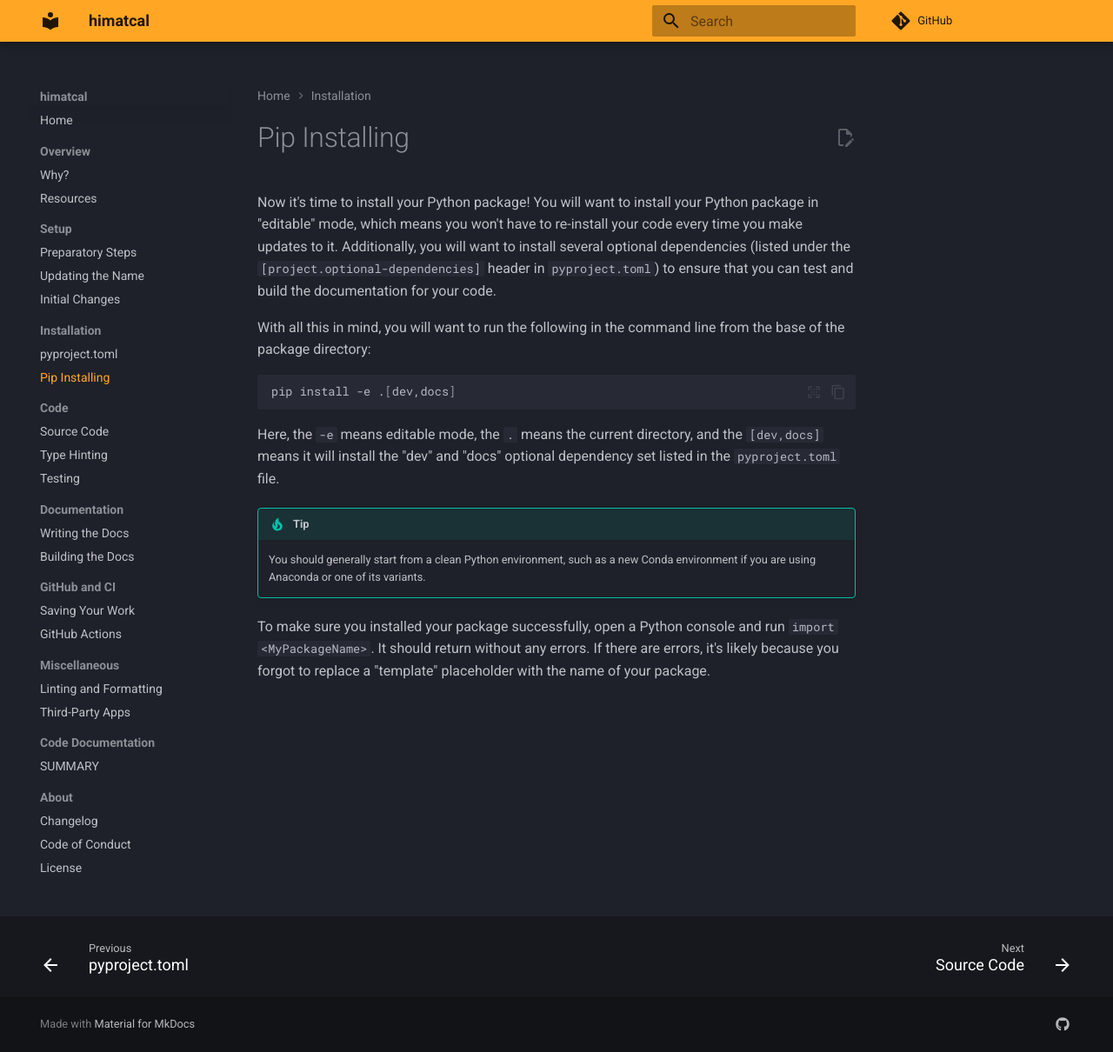
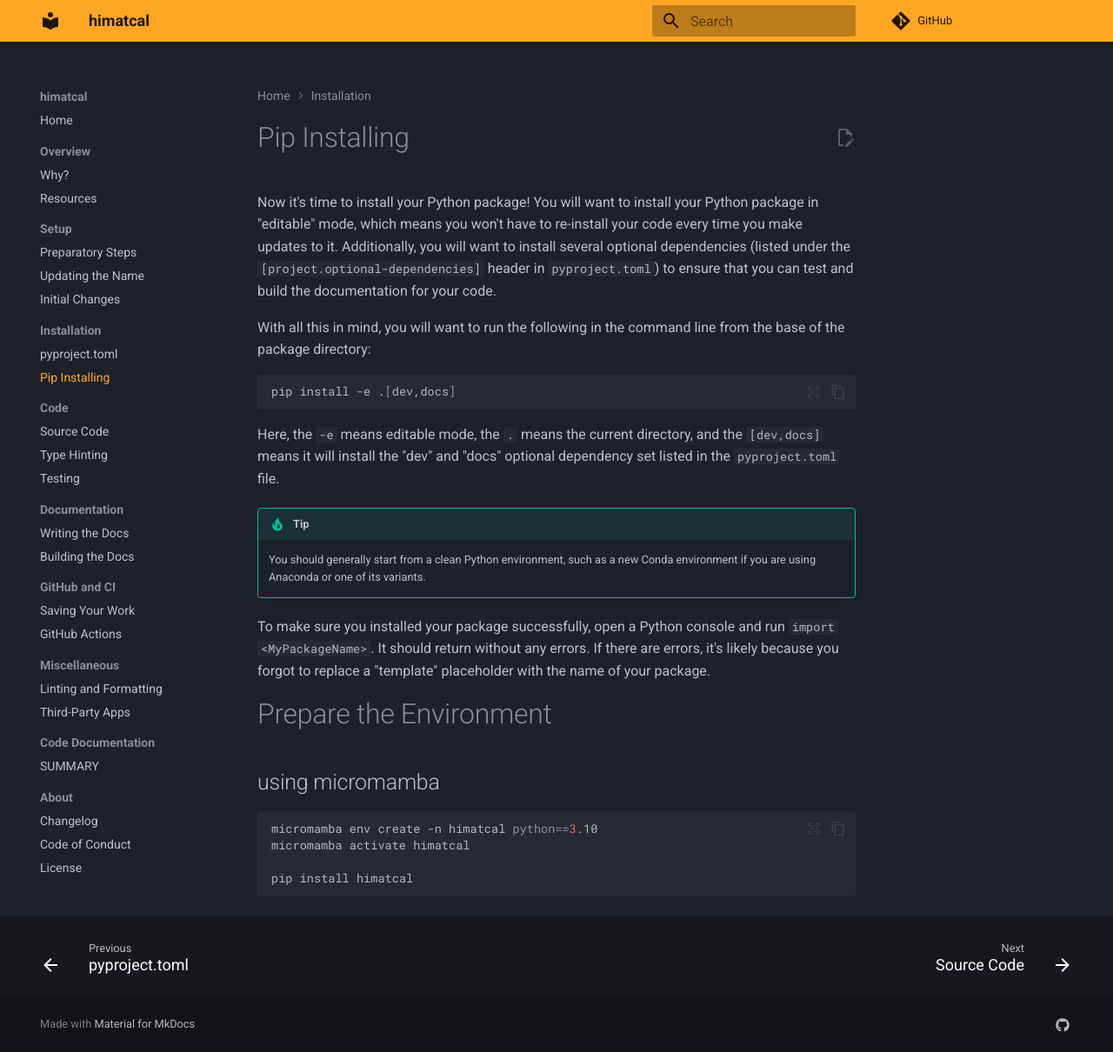
Before and after one commit to CCSun21/himatcal, an MkDocs documentation site: the page built from docs/example_docs/installation/install.md, in a window 1280 px wide and 1210 px high. Shown: the whole window at 87% size. Built offline with MkDocs 1.6.1 and Material for MkDocs 9.7.7, drawn with Linux system fonts in a browser that asks for light colours; comment, search, counter and statistics services are not loaded.

Commit message:
release v0.1.3

````diff
--- a/docs/example_docs/installation/install.md
+++ b/docs/example_docs/installation/install.md
@@ -15,3 +15,14 @@
     You should generally start from a clean Python environment, such as a new Conda environment if you are using Anaconda or one of its variants.
 
 To make sure you installed your package successfully, open a Python console and run `import <MyPackageName>`. It should return without any errors. If there are errors, it's likely because you forgot to replace a "template" placeholder with the name of your package.
+
+# Prepare the Environment
+
+## using micromamba
+
+```sh
+micromamba env create -n himatcal python==3.10
+micromamba activate himatcal
+
+pip install himatcal
+```
--- a/pyproject.toml
+++ b/pyproject.toml
@@ -5,7 +5,7 @@
 [project]
 name = "himatcal"
 description = "High throughput material calculation"
-version = "0.1.2"
+version = "0.1.3"
 readme = "README.md"
 license = { text = "BSD-3" }
 authors = [{name = "Congcong Sun", email = "suncongcong000@foxmail.com"},]
````
